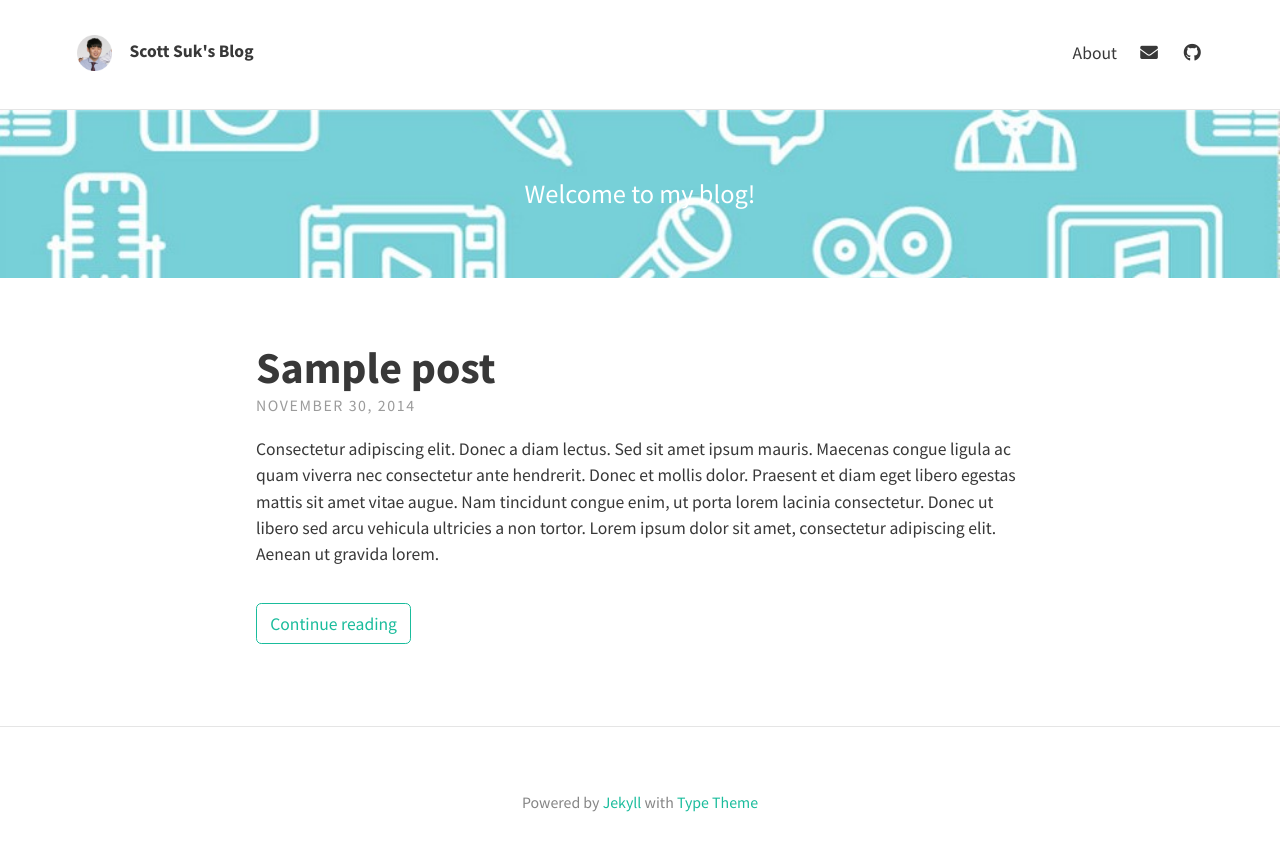
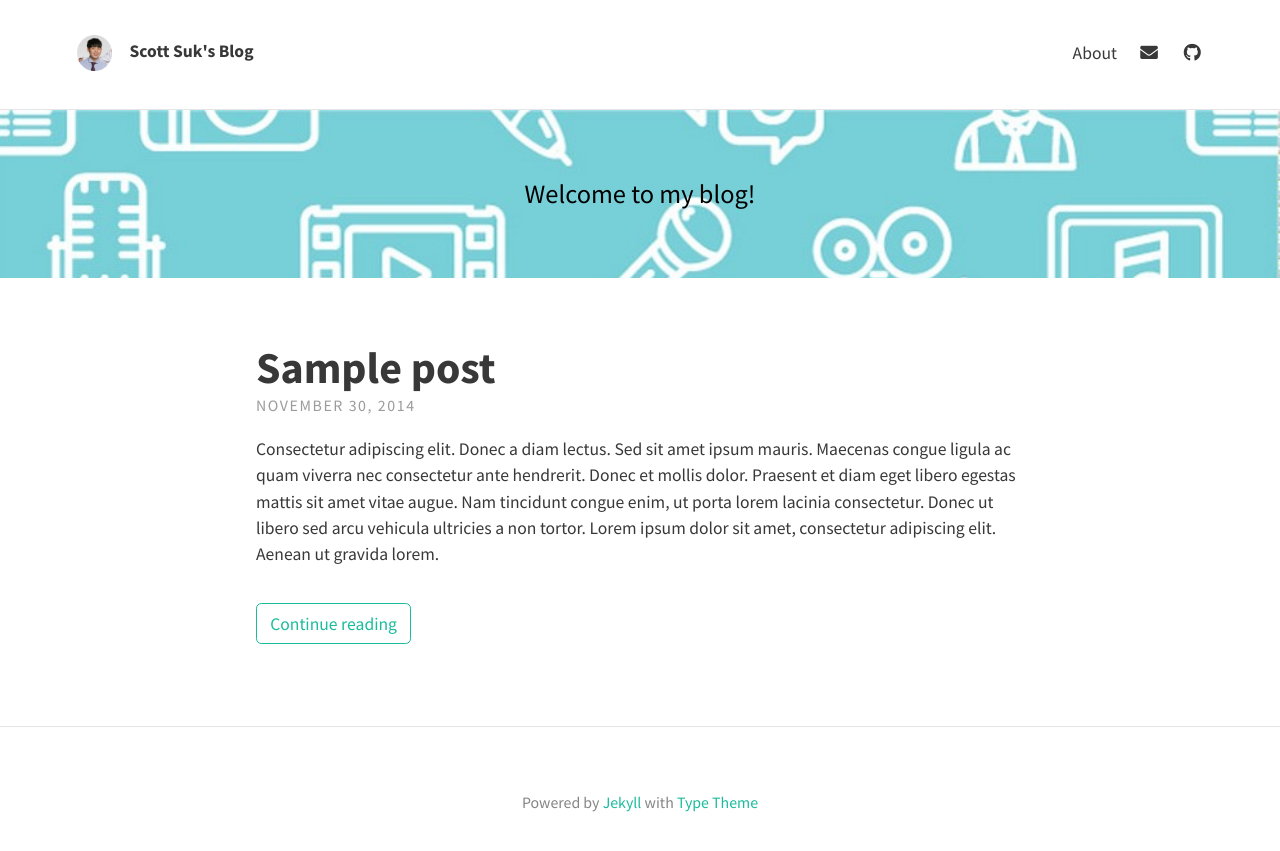
Before and after one commit to scottsuk0306/scottsuk0306.github.io, a Jekyll site: the page built from index.html, in a window 1280 px wide. Shown: the top 851 px of the page. Built offline with Jekyll 4.4.1, drawn with Linux system fonts in a browser that asks for light colours; nearby versions of some CDN libraries; the list of posts is cut into pages by our own code.

Commit message:
Update _index.scss

```diff
--- a/_sass/layouts/_index.scss
+++ b/_sass/layouts/_index.scss
@@ -8,7 +8,7 @@
   font-style: Georgia;
   font-size: 1.5em;
   text-align: center;
-  color: $header-desc-text-color;
+  color: initial;
 }
 .call-out p:last-child {
   margin-bottom: 0;
```
